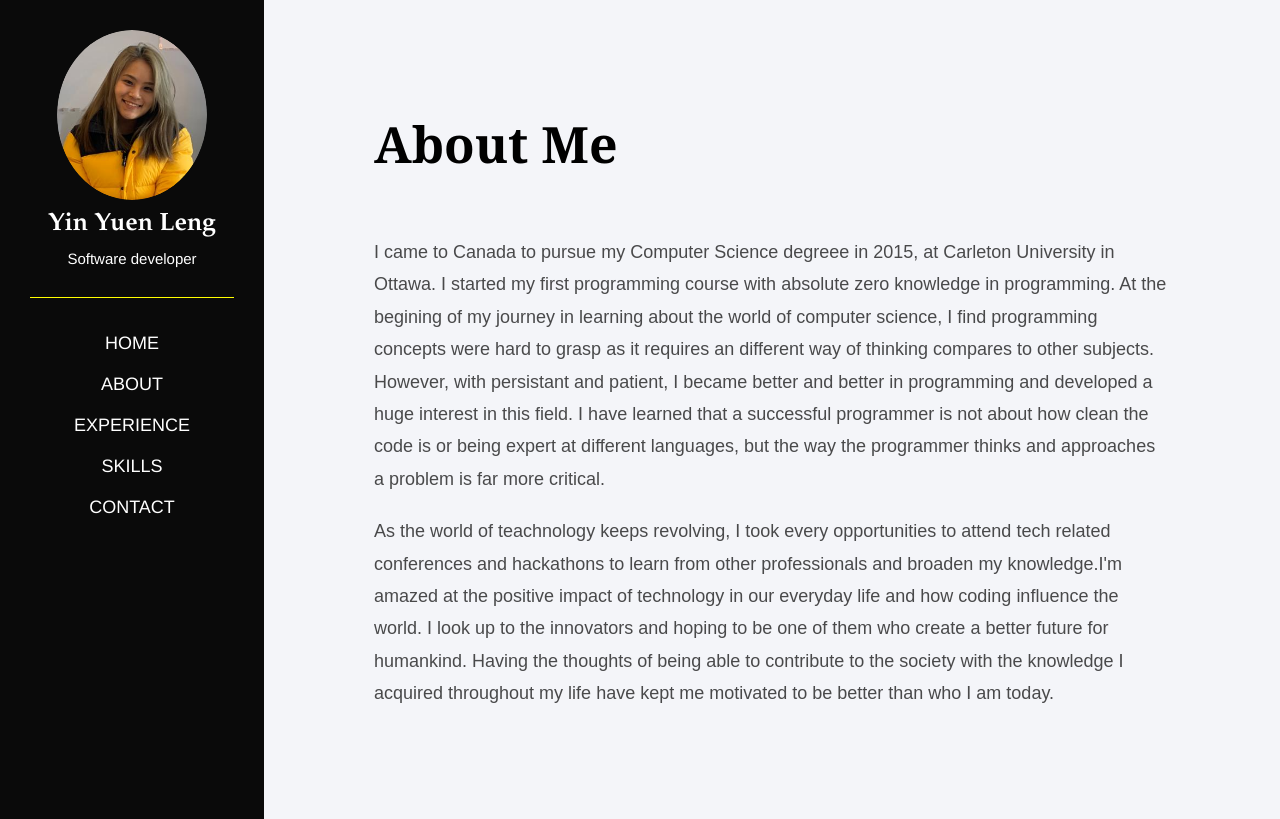
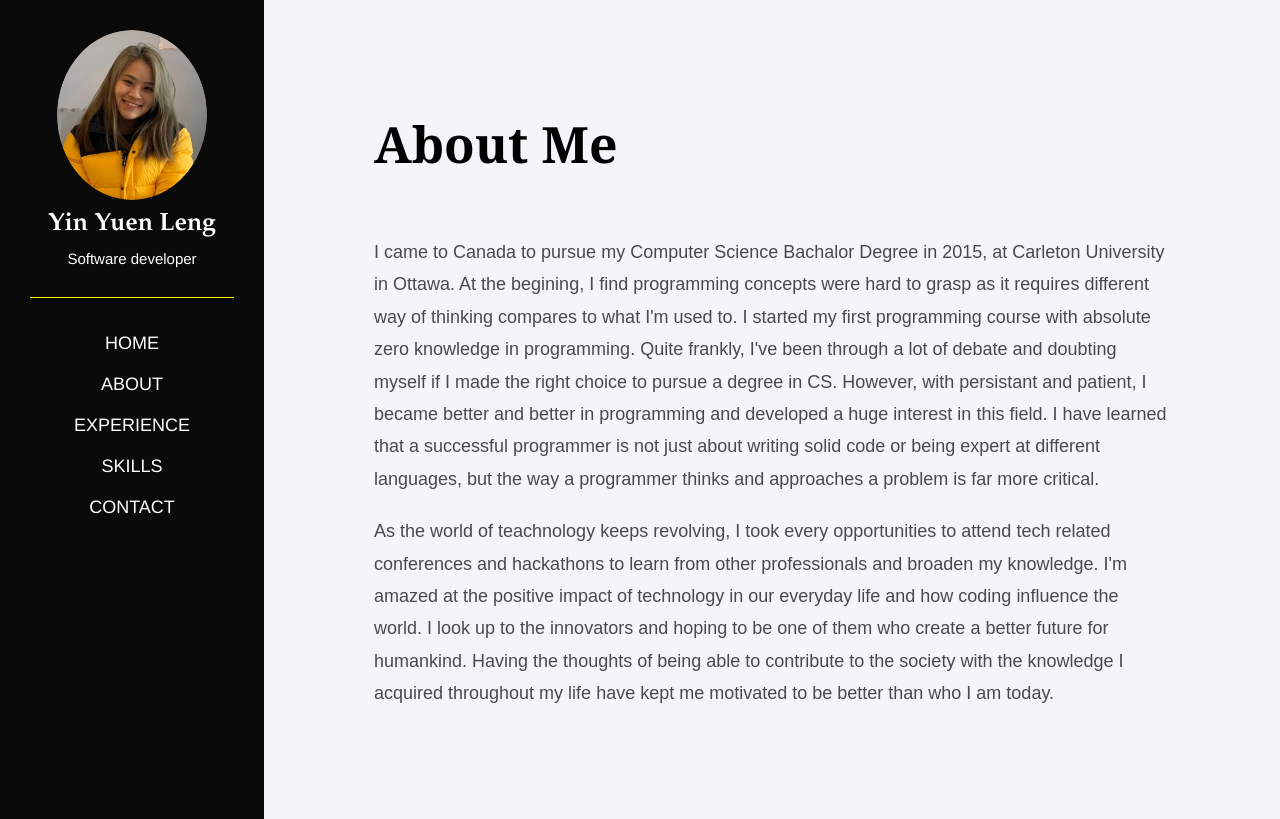
Before and after one commit to gladysleng/gladysleng.github.io, a React (Create React App) app: page /about in a window 1280 px wide. Built offline with nearby package versions, Linux system fonts and the light colour scheme.

Commit message:
minor fix on writings

```diff
--- a/src/contents/About.js
+++ b/src/contents/About.js
@@ -6,18 +6,18 @@ class About extends Component {
                 <h1 className="subtopic" >About Me</h1>
                 <br></br>
                 <p className="about">
-                    I came to Canada to pursue my Computer Science degreee in 2015, at Carleton
-                    University in Ottawa. I started my first programming course with absolute zero
-                    knowledge in programming. At the begining of my journey in learning about the world
-                    of computer science, I find programming concepts were hard to grasp as it requires
-                    an different way of thinking compares to other subjects. However, with persistant and patient,
+                    I came to Canada to pursue my Computer Science Bachalor Degree in 2015, at Carleton
+                    University in Ottawa. At the begining,  I find programming concepts were hard to grasp as it requires
+                    different way of thinking compares to what I'm used to. I started my first programming course with absolute zero
+                    knowledge in programming. Quite frankly, I've been through a lot of debate and doubting myself if I made the right choice
+                    to pursue a degree in CS. However, with persistant and patient,
                     I became better and better in programming and developed a huge interest in this field.
-                    I have learned that a successful programmer is not about how clean the code is or being expert
-                    at different languages, but the way the programmer thinks and approaches a problem is far more critical.
+                    I have learned that a successful programmer is not just about writing solid code or being expert
+                    at different languages, but the way a programmer thinks and approaches a problem is far more critical.
                 </p>
                 <p className="about">
                     As the world of teachnology keeps revolving, I took every opportunities to attend tech related
-                    conferences and hackathons to learn from other professionals and broaden my knowledge.I'm amazed
+                    conferences and hackathons to learn from other professionals and broaden my knowledge. I'm amazed
                     at the positive impact of technology in our everyday life and how coding influence the world.
                     I look up to the innovators and hoping to be one of them who create a better future for humankind.
                     Having the thoughts of being able to contribute to the society with the knowledge I acquired
```
